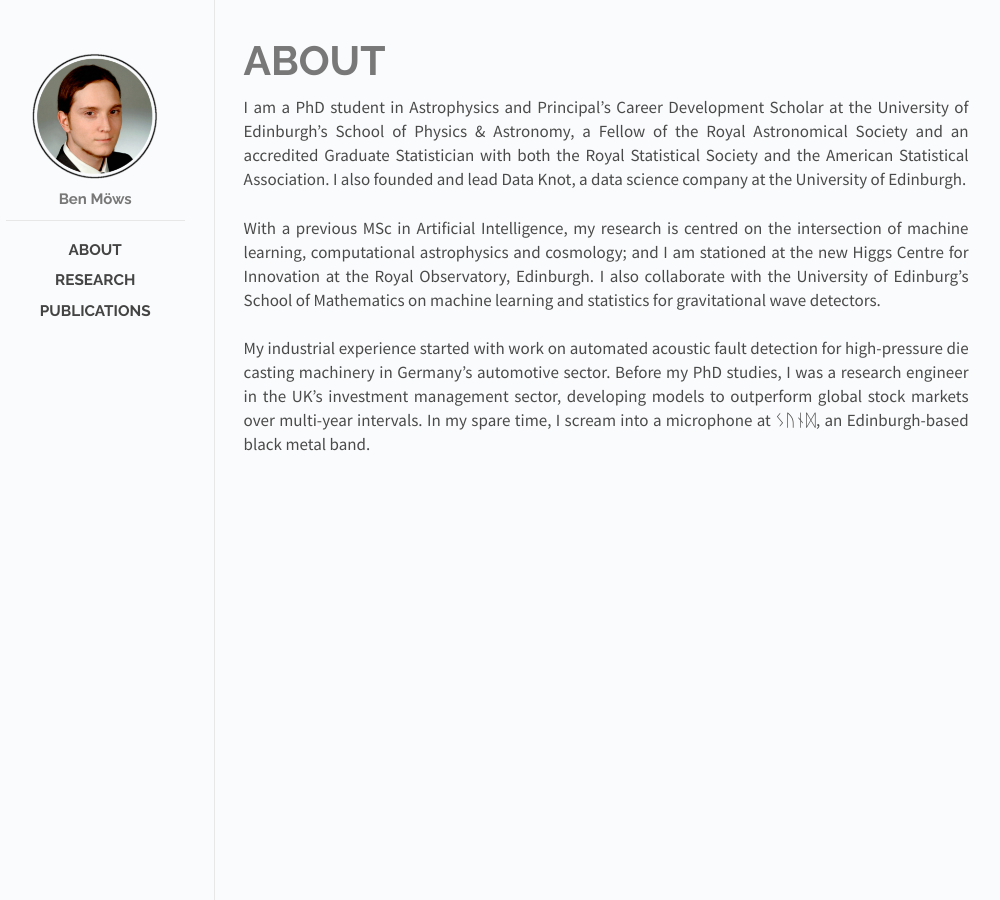
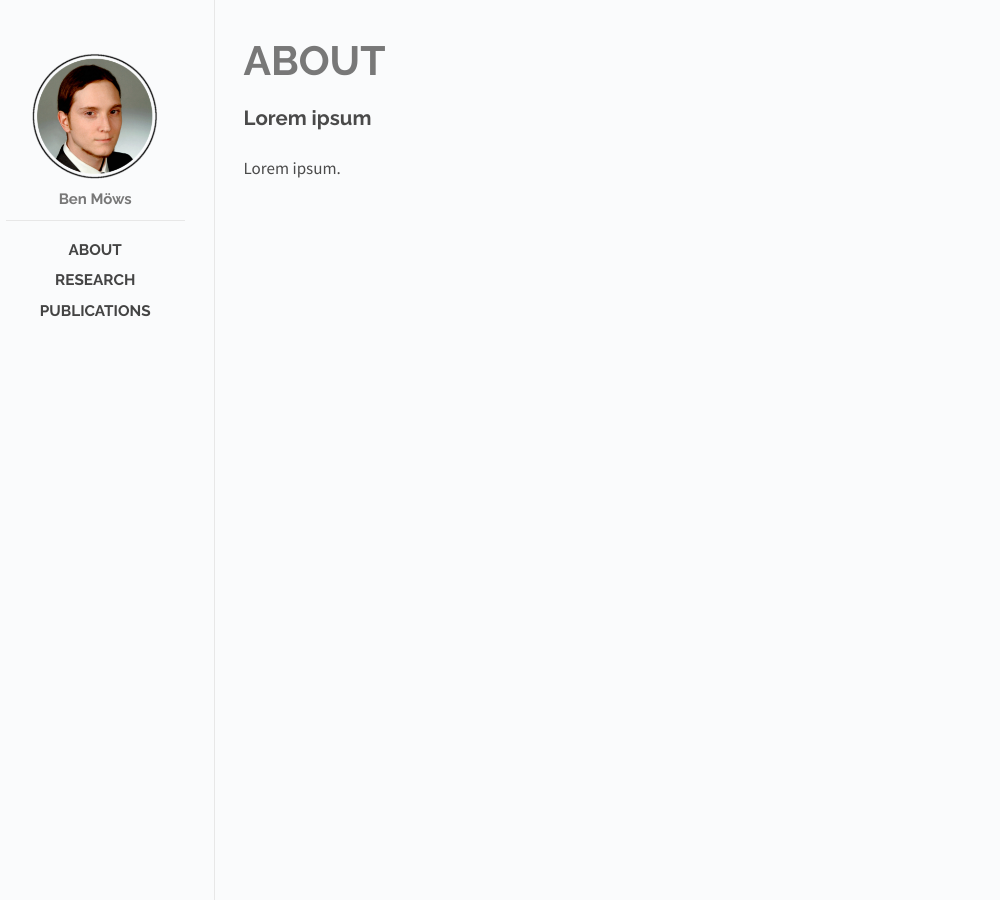
Before and after one commit to moews/moews.github.io, a Jekyll site: the page built from _posts/2017-03-27-about.md, in a window 1280 px wide. Shown: the whole page, without its empty margins (144-1144 px from the left). Built offline with Jekyll 4.4.1, drawn with Linux system fonts in a browser that asks for light colours.

Commit message:
Update 2017-03-27-about.md

```diff
--- a/_posts/2017-03-27-about.md
+++ b/_posts/2017-03-27-about.md
@@ -6,8 +6,6 @@ cover: cover.jpg
 categories: posts
 ---
 
-I am a PhD student in Astrophysics and Principal's Career Development Scholar at the University of Edinburgh's School of Physics & Astronomy, a Fellow of the Royal Astronomical Society and an accredited Graduate Statistician with both the Royal Statistical Society and the American Statistical Association. I also founded and lead Data Knot, a data science company at the University of Edinburgh.
+## Lorem ipsum
 
-With a previous MSc in Artificial Intelligence, my research is centred on the intersection of machine learning, computational astrophysics and cosmology; and I am stationed at the new Higgs Centre for Innovation at the Royal Observatory, Edinburgh. I also collaborate with the University of Edinburg's School of Mathematics on machine learning and statistics for gravitational wave detectors.
-
-My industrial experience started with work on automated acoustic fault detection for high-pressure die casting machinery in Germany's automotive sector. Before my PhD studies, I was a research engineer in the UK's investment management sector, developing models to outperform global stock markets over multi-year intervals. In my spare time, I scream into a microphone at ᛊᚢᚾᛞ, an Edinburgh-based black metal band.
+Lorem ipsum.
```
